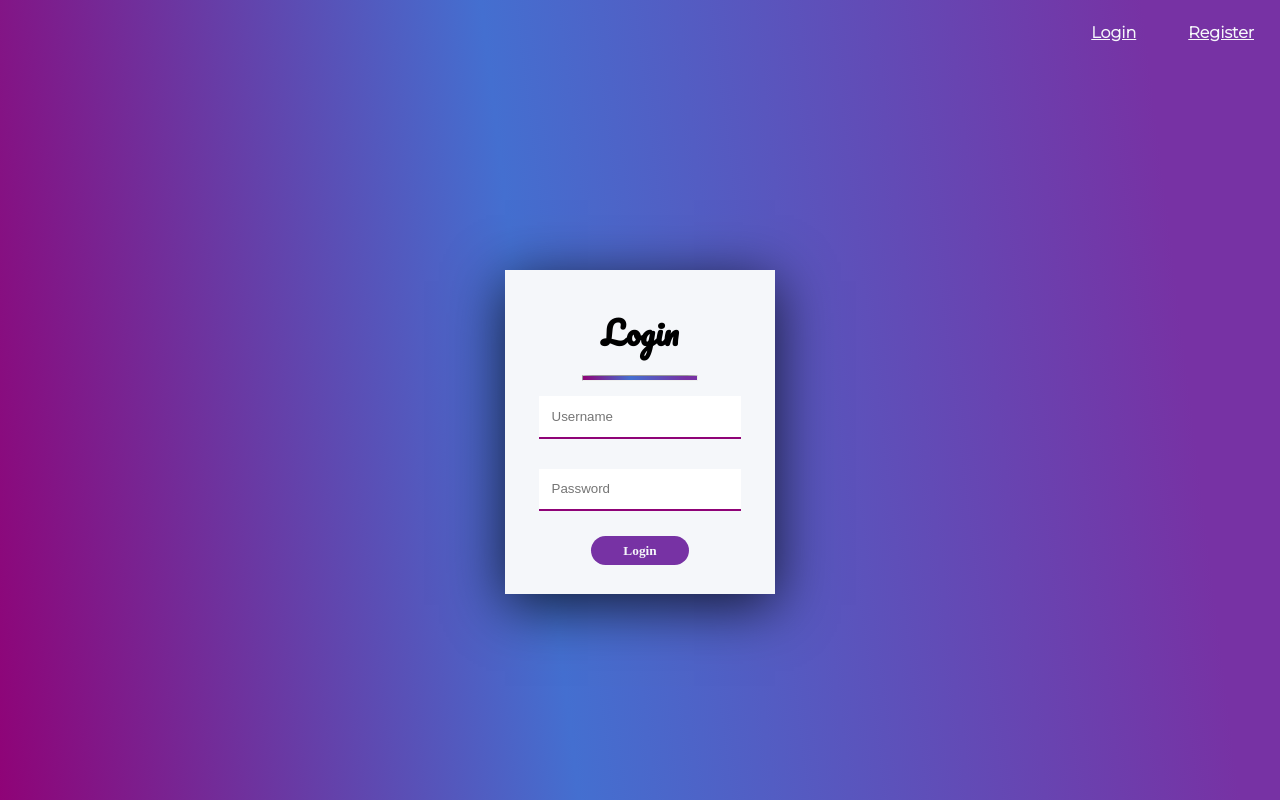
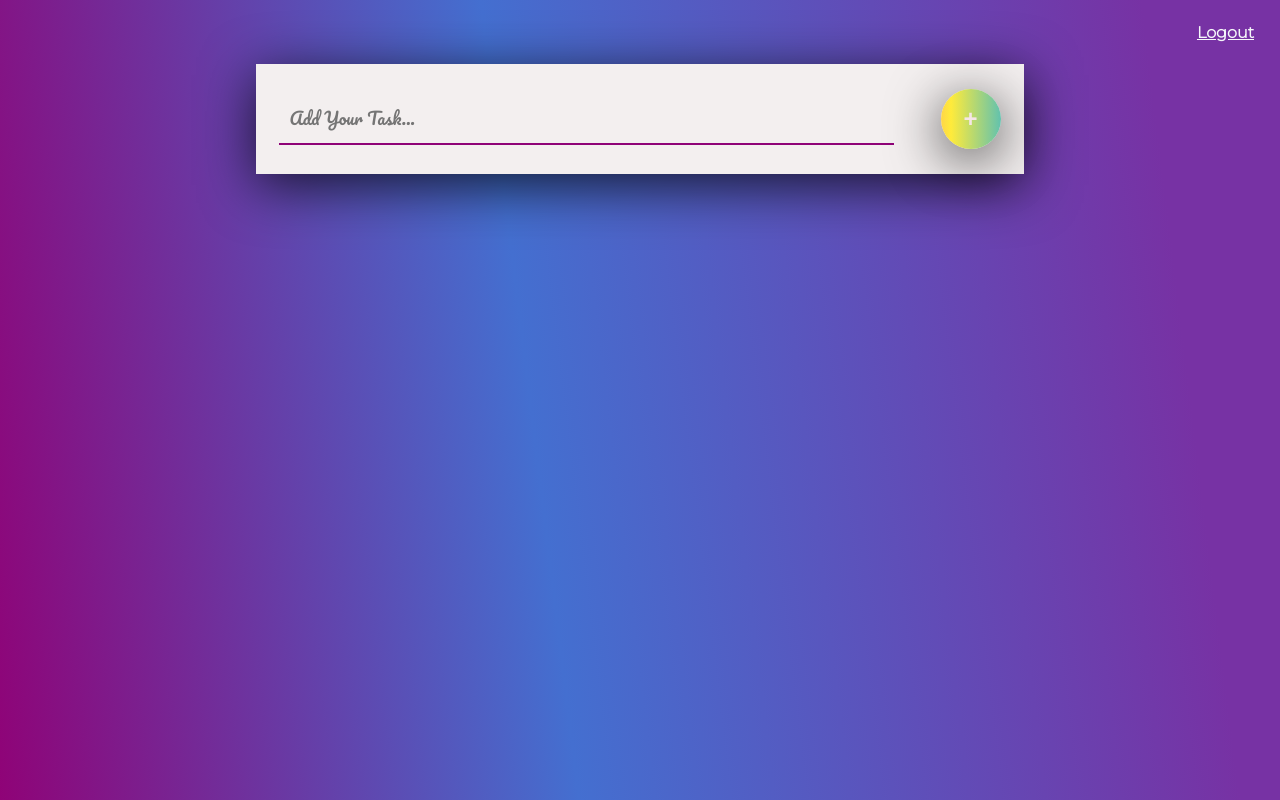
Before and after one commit to Ayush-Flash/smart-routine-maker, a React (Create React App) app: page /home in a window 1280 px wide. Built offline with nearby package versions, Linux system fonts and the light colour scheme.

Commit message:
Worked on home component

```diff
--- a/src/App.js
+++ b/src/App.js
@@ -10,8 +10,12 @@ class App extends Component {
   constructor(props) {
     super(props);
     this.state = {
-      isUserSignedIn: false
+      isUserSignedIn: true
     }
+  }
+
+  logInHandler = () => {
+    this.setState({isUserSignedIn : true});
   }
 
   logOutHandler = () => {
@@ -28,7 +32,7 @@ class App extends Component {
             <div>
               <Switch>
                 <Route path='/register' exact component={RegForm} />
-                <Route path='/' component={LoginForm} />
+                <Route path='/' component={() => <LoginForm logInHandler={this.logInHandler}/>} />
               </Switch>
             </div>
             : <div>
--- /dev/null
+++ b/src/components/Home/AddRoutine/AddRoutine.js
@@ -0,0 +1,21 @@
+import React, { Component } from 'react';
+import styles from './addroutine.module.css';
+
+class AddRoutine extends Component {
+    state = {  }
+    render() {
+        return (
+            <div className={styles.Container}>
+                <div className={styles.InputContainer}>
+                    <input type='text' placeholder='Add your task...' className={styles.RoutineInput}/>
+                    <button className={styles.AddRoutine}>+</button>
+                </div>
+                <div className={styles.RoutineContainer}>
+
+                </div>
+            </div>
+        );
+    }
+}
+
+export default AddRoutine;
--- /dev/null
+++ b/src/components/Home/AddRoutine/addroutine.module.css
@@ -0,0 +1,77 @@
+.Container {
+    height: 100%;
+    width: 60%;
+}
+
+.RoutineContainer {
+    height: 85%;
+}
+
+.InputContainer {
+    height: 15%;
+    display: flex;
+    justify-content: space-around;
+    align-items: center;
+    background: rgb(243, 239, 239);
+    box-shadow: 0px 11px 54px 0px rgb(0, 0, 0, 0.75);
+}
+
+.RoutineInput {
+    width: 80%;
+    padding: 10px;
+    border: none;
+    outline: none;
+    background-color: rgb(243, 239, 239);;
+    border-bottom: 2px solid  rgb(143,3,119);
+    text-align: left;
+    font-size: 17px;
+    font-family: 'Pacifico', cursive;
+    text-transform: capitalize;
+}
+
+.AddRoutine {
+    width: 60px;
+    height: 60px;
+    border-radius: 50%;
+    padding: 10px;
+    outline: none;
+    border: none;
+    cursor: pointer;
+    font-size: 24px;
+    box-sizing: border-box;
+    background: linear-gradient(90deg, #03a9f4, #f441a5, #ffeb3b, #03a9f4);
+    border-radius: 30px;
+    background-size: 400%;
+    animation: animate 4s linear infinite;
+    box-shadow: 0px 11px 54px 0px rgb(0, 0, 0, 0.75);
+    display: flex;
+    align-items: center;
+    justify-content: center;
+    font-weight: 700;
+    color: rgb(245, 230, 230);
+}
+
+@keyframes animate {
+    0% {
+        background-position: 0%;
+    }
+    100% {
+        background-position: 400%;
+    }
+}
+
+@media screen and (max-width: 900px) {
+    .Container {
+        width: 80%;
+    }
+}
+
+@media screen and (max-width: 450px) {
+    .Container {
+        width: 90%;
+    }
+    .AddRoutine {
+        width: 40px;
+        height: 40px;
+    }
+}
--- a/src/components/Home/Home.js
+++ b/src/components/Home/Home.js
@@ -1,11 +1,26 @@
 import React, { Component } from 'react';
+import styles from './home.module.css';
+import AddRoutine from './AddRoutine/AddRoutine';
 
 class Home extends Component {
-
+    state = {
+        todos : [
+            {
+                id: 1,
+                todoText: 'Clean the room',
+                isCompleted: false
+            },
+            {
+                id: 2,
+                todoText: 'Get ready for Work',
+                isCompleted: false
+            }
+        ]
+    }
     render() {
         return (
-            <div>
-                <p>Home</p>
+            <div className={styles.HomeBody}>
+                <AddRoutine />
             </div>
         );
     }
--- a/src/components/Home/home.module.css
+++ b/src/components/Home/home.module.css
@@ -0,0 +1,5 @@
+.HomeBody {
+    height: 92vh;
+    display: flex;
+    justify-content: center;
+}
--- a/src/components/LoginForm/LoginForm.js
+++ b/src/components/LoginForm/LoginForm.js
@@ -1,7 +1,7 @@
 import React, { Component } from 'react';
 import styles from './loginform.module.css';
 
-class loginForm extends Component {
+class LoginForm extends Component {
     constructor(props) {
         super(props)
         this.state = {
@@ -19,13 +19,12 @@ class loginForm extends Component {
     }
 
     onLoginClick = (event) => {
-        //do validation over here....(http request to our restAPI)
         event.preventDefault();
         const { username, password } = this.state;
         if(username.length > 0 && password.length > 0) {
             console.log(username, password);
-            this.props.loginHandler();
-            // this.props.history.push({pathname : this.props.match.url + 'home'});
+            //do validation over here....(http request to our restAPI) then do the following
+            this.props.logInHandler();
         }
     }
 
@@ -46,4 +45,4 @@ class loginForm extends Component {
     }
 }
 
-export default loginForm;
+export default LoginForm;
--- a/src/components/LoginForm/loginform.module.css
+++ b/src/components/LoginForm/loginform.module.css
@@ -30,7 +30,7 @@
     margin: 15px;
     border: none;
     outline: none;
-    border-bottom: 2px solid  rgb(143,3,119);;
+    border-bottom: 2px solid  rgb(143,3,119);
 }
 
 .FormButton {
```
